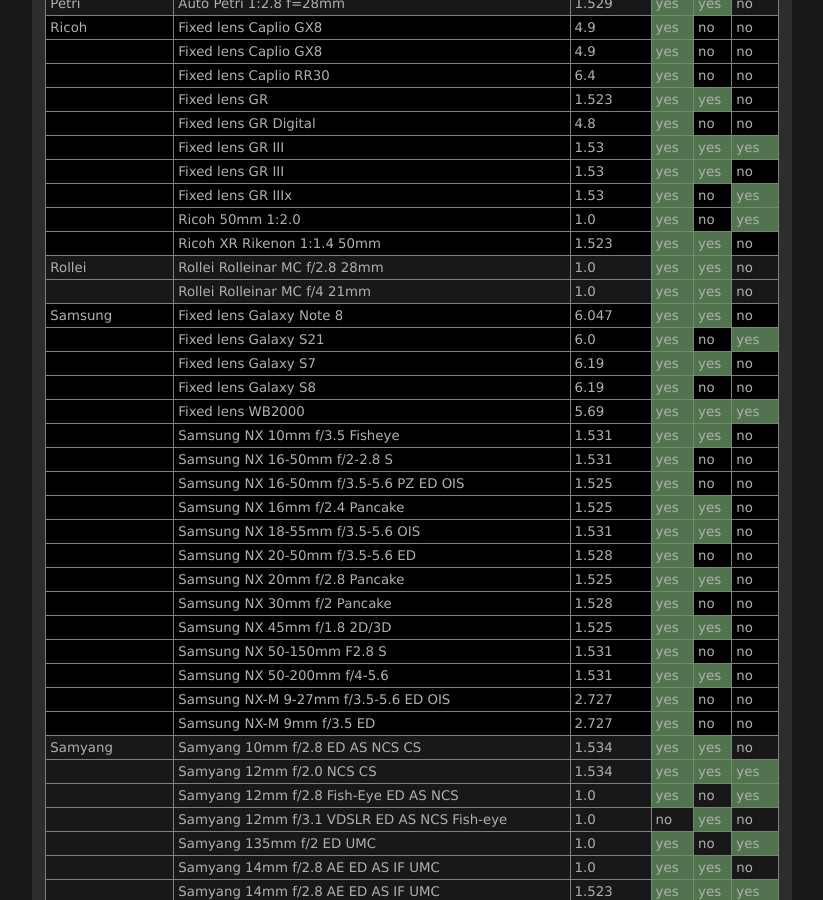
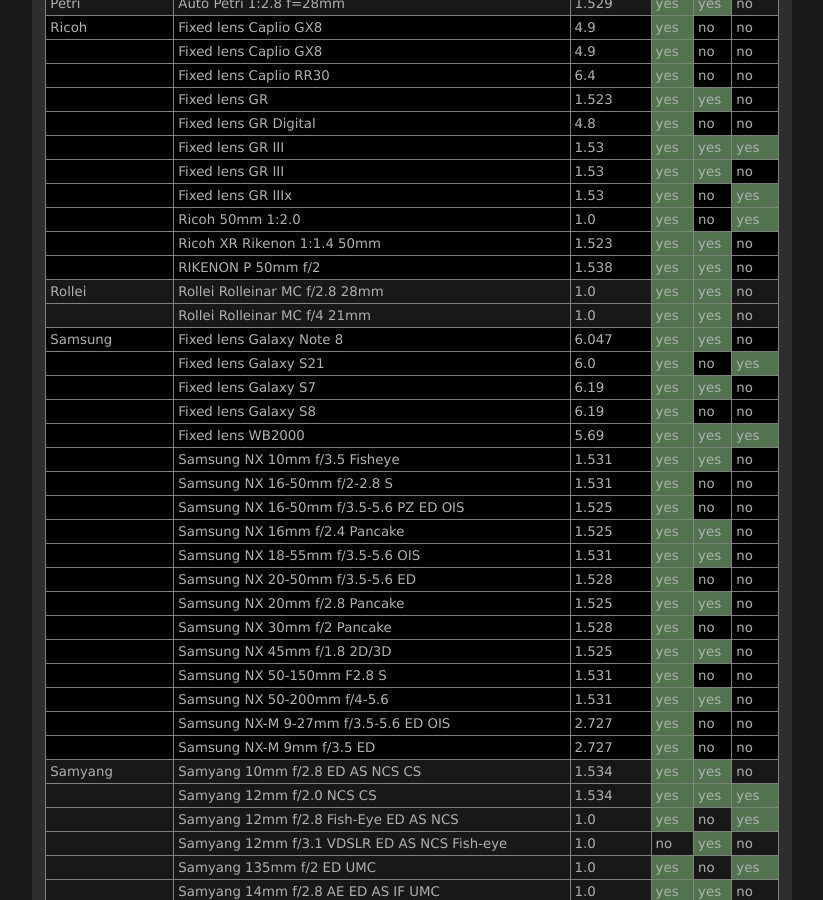
Before and after one commit to lensfun/lensfun.github.io, a Jekyll site: the page built from _posts/lenslist/2999-12-31-Lenslist-master.md, in a window 1280 px wide and 900 px high, scrolled down 21756 px. Shown: the whole window, without its empty margins (284-1107 px from the left). Built offline with Jekyll 4.4.1, drawn with Linux system fonts in a browser that asks for light colours.

Commit message:
Update master lens list from GitHub Actions

```diff
--- a/_posts/lenslist/2999-12-31-Lenslist-master.md
+++ b/_posts/lenslist/2999-12-31-Lenslist-master.md
@@ -901,6 +901,7 @@ This list was generated on 2024-05-29 from current Lensfun sources. Your Lensfun
 <tr class="lenslist-bg1"><td></td><td>Fixed lens GR IIIx</td><td>1.53</td><td class="lenslist-highlight lenslist-check">yes</td><td class="lenslist-check">no</td><td class="lenslist-highlight lenslist-check">yes</td></tr>
 <tr class="lenslist-bg1"><td></td><td>Ricoh 50mm 1:2.0</td><td>1.0</td><td class="lenslist-highlight lenslist-check">yes</td><td class="lenslist-check">no</td><td class="lenslist-highlight lenslist-check">yes</td></tr>
 <tr class="lenslist-bg1"><td></td><td>Ricoh XR Rikenon 1:1.4 50mm</td><td>1.523</td><td class="lenslist-highlight lenslist-check">yes</td><td class="lenslist-highlight lenslist-check">yes</td><td class="lenslist-check">no</td></tr>
+<tr class="lenslist-bg1"><td></td><td>RIKENON P 50mm f/2</td><td>1.538</td><td class="lenslist-highlight lenslist-check">yes</td><td class="lenslist-highlight lenslist-check">yes</td><td class="lenslist-check">no</td></tr>
 <tr class="lenslist-bg2"><td>Rollei</td><td>Rollei Rolleinar MC f/2.8 28mm</td><td>1.0</td><td class="lenslist-highlight lenslist-check">yes</td><td class="lenslist-highlight lenslist-check">yes</td><td class="lenslist-check">no</td></tr>
 <tr class="lenslist-bg2"><td></td><td>Rollei Rolleinar MC f/4 21mm</td><td>1.0</td><td class="lenslist-highlight lenslist-check">yes</td><td class="lenslist-highlight lenslist-check">yes</td><td class="lenslist-check">no</td></tr>
 <tr class="lenslist-bg1"><td>Samsung</td><td>Fixed lens Galaxy Note 8</td><td>6.047</td><td class="lenslist-highlight lenslist-check">yes</td><td class="lenslist-highlight lenslist-check">yes</td><td class="lenslist-check">no</td></tr>
```
